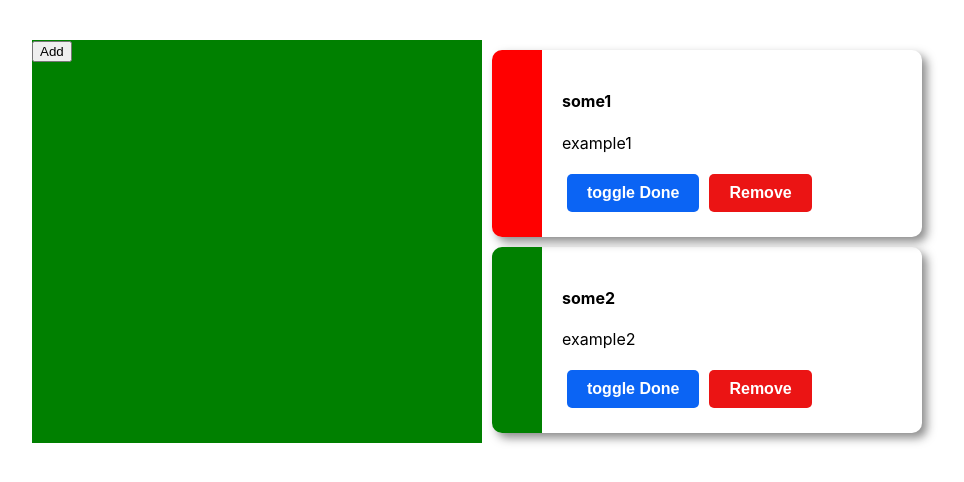
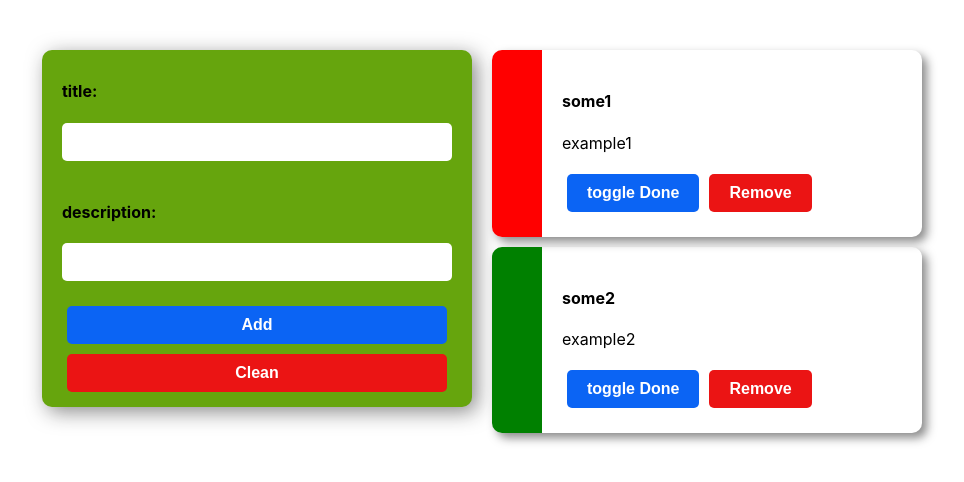
Before and after one commit to GeloUno/cod_todo_mobx, a React (Create React App) app: page / in a window 1280 px wide. Shown: the top 482 px of the page, without its empty margins (158-1122 px from the left). Built offline with nearby package versions, Linux system fonts and the light colour scheme.

Commit message:
add form to layout

```diff
--- a/src/layout/layout.tsx
+++ b/src/layout/layout.tsx
@@ -4,6 +4,7 @@ import { mystore } from '../store/todos';
 import { Button } from '../components/todoList';
 // import { ToDoList } from './../store/todos';
 import ToDolist from '../components/todoList';
+import Form from '../components/form/form';
 
 interface ILayoutProps {
   children?: React.ReactNode;
@@ -13,8 +14,8 @@ function Layout({ children }: ILayoutProps) {
   return (
     <div className={styles.container}>
       <div className={styles.body}>
-        <div style={{ width: '450px', backgroundColor: 'green' }}>
-          <Button store={mystore} />
+        <div style={{ width: '450px' }}>
+          <Form />
         </div>
         <div style={{ width: '450px' }}>
           <ToDolist store={mystore} />
```
